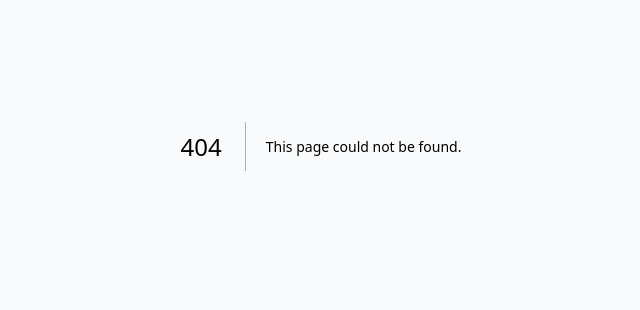
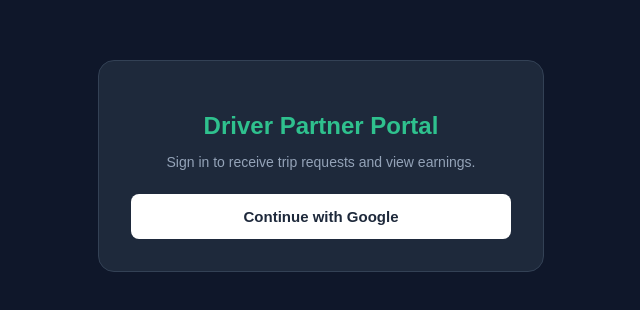
Before and after one commit to rfchattaiy-wq/driver-section, a Next.js app: page /driver/login in a window 1280 px wide. Before the commit this address had no page. Shown: the part 254-564 px from the top of the page, without its empty margins (319-959 px from the left). Built offline with nearby package versions, Linux system fonts and the light colour scheme; no server answers.

Commit message:
Create page.js

```diff
--- /dev/null
+++ b/app/driver/login/page.js
@@ -0,0 +1,43 @@
+'use client';
+import { supabase } from '../../../lib/supabaseClient';
+
+export default function DriverLoginPage() {
+  const handleGoogleLogin = async () => {
+    const { error } = await supabase.auth.signInWithOAuth({
+      provider: 'google',
+      options: {
+        redirectTo: `${window.location.origin}/driver/onboarding`,
+      },
+    });
+
+    if (error) {
+      alert('Login Error: ' + error.message);
+    }
+  };
+
+  return (
+    <div style={{ minHeight: '100vh', display: 'flex', alignItems: 'center', justifyContent: 'center', background: '#0f172a', color: '#fff', fontFamily: 'sans-serif', padding: '20px' }}>
+      <div style={{ background: '#1e293b', padding: '32px', borderRadius: '16px', textAlign: 'center', maxWidth: '380px', width: '100%', border: '1px solid #334155' }}>
+        <h2 style={{ marginBottom: '8px', color: '#2FC18E' }}>Driver Partner Portal</h2>
+        <p style={{ fontSize: '14px', color: '#94a3b8', marginBottom: '24px' }}>Sign in to receive trip requests and view earnings.</p>
+
+        <button
+          onClick={handleGoogleLogin}
+          style={{
+            width: '100%',
+            padding: '14px',
+            backgroundColor: '#ffffff',
+            color: '#1e293b',
+            border: 'none',
+            borderRadius: '8px',
+            fontWeight: 'bold',
+            fontSize: '15px',
+            cursor: 'pointer'
+          }}
+        >
+          Continue with Google
+        </button>
+      </div>
+    </div>
+  );
+}
```
